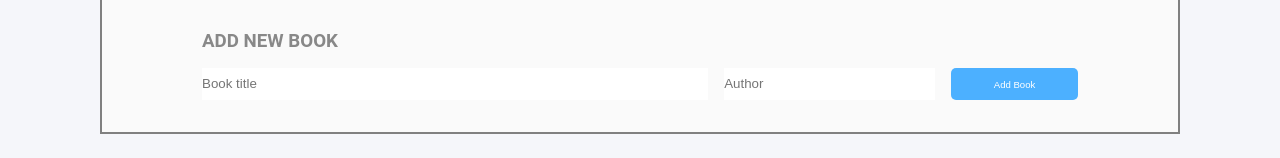
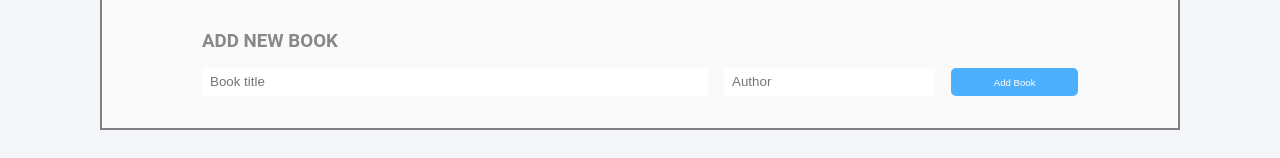
Before and after one commit to Bestbynature/react-bookstore, a React (Create React App) app: page / in a window 1280 px wide. Shown: the part 598-756 px from the top of the page. Built offline with nearby package versions, Linux system fonts and the light colour scheme.

Commit message:
:hammer: Modify padding for form placeholders

```diff
--- a/src/components/styles.css
+++ b/src/components/styles.css
@@ -177,8 +177,9 @@ nav ul li a {
 .form input {
   margin-right: 1rem;
   border: none;
-  line-height: 2rem;
+  line-height: 1.5rem;
   transition: all 0.5s ease-in-out;
+  padding: 2px 8px;
 }
 
 .form input:focus {
```
